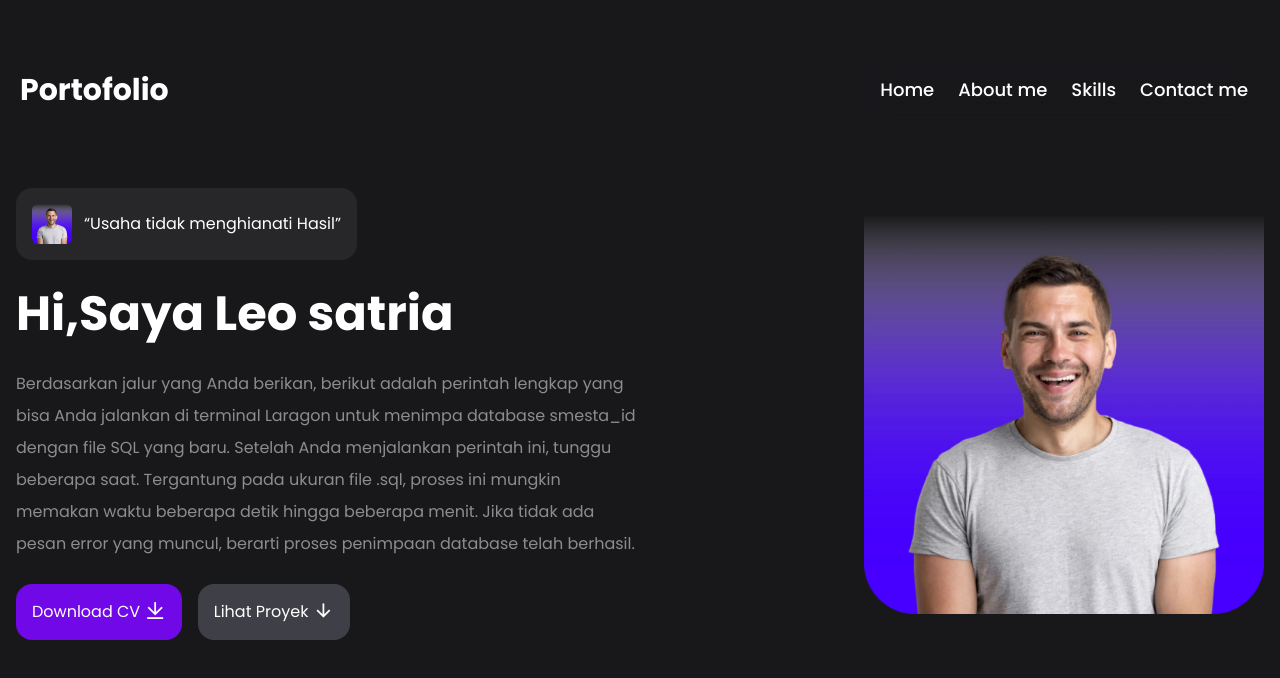
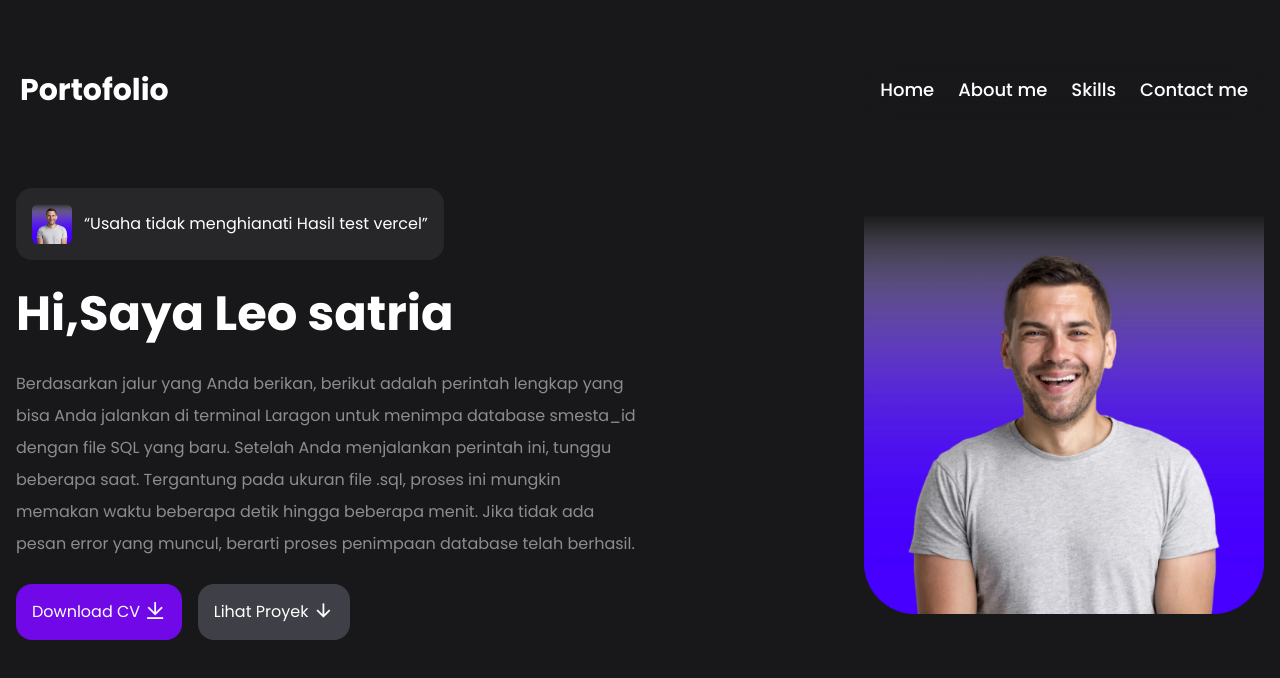
Before and after one commit to Vendettaa666/Vendettaa666, a React (Vite) app: page / in a window 1280 px wide. Shown: the top 678 px of the page. Built offline with nearby package versions, Linux system fonts and the light colour scheme.

Commit message:
adjusting: test deploy vercel

```diff
--- a/src/App.jsx
+++ b/src/App.jsx
@@ -10,7 +10,7 @@ function App() {
               src={DataImage.HeroImage}
               alt="Hero Image"
               className="w-10 rounded-md"/>
-            <q>Usaha tidak menghianati Hasil</q>
+            <q>Usaha tidak menghianati Hasil test vercel</q>
           </div>
           <h1 className="text-5xl/tight font-bold mb-6">Hi,Saya Leo satria</h1>
           <p className="text-base/loose mb-6 opacity-50">Berdasarkan jalur yang Anda berikan, berikut adalah perintah lengkap yang bisa Anda jalankan di terminal Laragon untuk menimpa database smesta_id dengan file SQL yang baru. Setelah Anda menjalankan perintah ini, tunggu beberapa saat. Tergantung pada ukuran file .sql, proses ini mungkin memakan waktu beberapa detik hingga beberapa menit. Jika tidak ada pesan error yang muncul, berarti proses penimpaan database telah berhasil.
```
